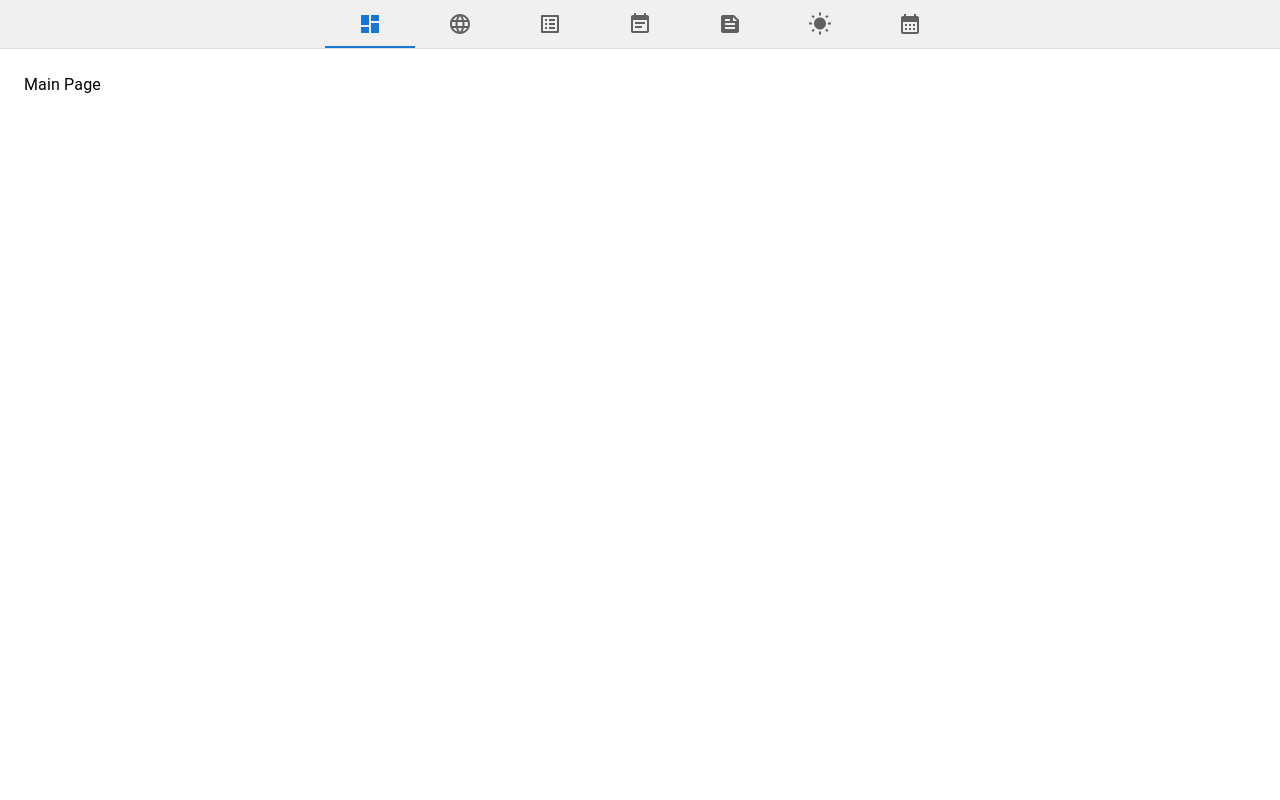
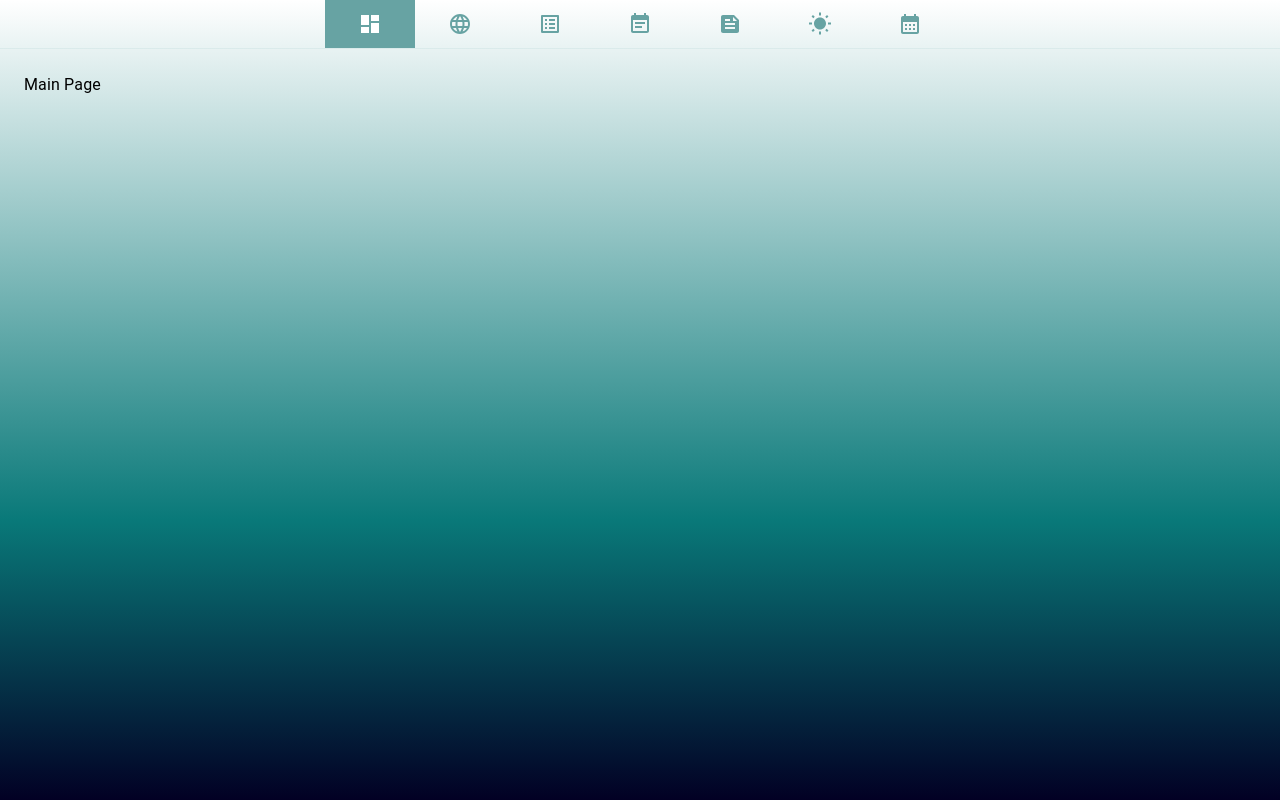
Before and after one commit to VaidasVa/DashboardV2, a React (Vite) app in the folder interface_react/: page / in a window 1280 px wide. Built offline with nearby package versions, Linux system fonts and the light colour scheme.

Commit message:
Main page interface update

```diff
--- a/interface_react/src/App.css
+++ b/interface_react/src/App.css
@@ -1,6 +1,7 @@
 body {
-    width: 100%;
+    width: 100vw;
+    height: 100vh;
     margin: 0;
     padding: 0;
-
+    background: linear-gradient(0deg, rgba(2, 0, 36, 1) 0%, rgba(9, 121, 121, 1) 35%, rgba(0, 212, 255, 0) 100%);
 }
--- a/interface_react/src/App.jsx
+++ b/interface_react/src/App.jsx
@@ -30,20 +30,55 @@ function App() {
         <React.Fragment>
             <Box sx={{width: '100%', typography: 'body1'}}>
                 <TabContext value={value}>
-                    <Box sx={{borderBottom: 1, borderColor: 'divider'}}>
-                        <TabList onChange={handleChange} aria-label="lab label API tabs example"
+                    <Box sx={{
+                        borderBottom: 1, borderColor: 'rgba(103,163,163,0.1)'
+                    }}>
+                        <TabList onChange={handleChange}
+                                 textColor="white"
+                                 indicatorColor="white"
+                                 aria-label="lab label API tabs example"
                                  centered
-                                 inkBarStyle={{background: 'blue'}}
                                  sx={{
-                                     backgroundColor: "#f0f0f0", // Change to your desired color
-                                 }}>
-                            <Tab icon={<DashboardIcon/>} aria-label="dashboard" value="dashboard"/>
-                            <Tab icon={<LanguageIcon/>} aria-label="links" value="links"/>
-                            <Tab icon={<ListAltIcon/>} aria-label="todos" value="todos"/>
-                            <Tab icon={<EventNote/>} aria-label="notes" value="notes"/>
-                            <Tab icon={<Feed/>} aria-label="news" value="news"/>
-                            <Tab icon={<WbSunny/>} aria-label="weather" value="weather"/>
-                            <Tab icon={<CalendarMonth/>} aria-label="calendar" value="calendar"/>
+                                     backgroundColor: 'transparent'
+                                 }}
+                        >
+                            <Tab icon={<DashboardIcon/>} aria-label="dashboard" value="dashboard"
+                                 sx={{
+                                     padding: 0,
+                                     margin: 0,
+                                     backgroundColor: value === "dashboard" ? "rgb(103,163,163)" : "transparent",
+                                     color: value === "dashboard" ? "white" : "rgb(103,163,163)"
+                                 }}/>
+                            <Tab icon={<LanguageIcon/>} aria-label="links" value="links"
+                                 sx={{
+                                     backgroundColor: value === "links" ? "rgb(103,163,163)" : "transparent",
+                                     color: value === "links" ? "white" : "rgb(103,163,163)"
+                                 }}/>
+                            <Tab icon={<ListAltIcon/>} aria-label="todos" value="todos"
+                                 sx={{
+                                     backgroundColor: value === "todos" ? "rgb(103,163,163)" : "transparent",
+                                     color: value === "todos" ? "white" : "rgb(103,163,163)"
+                                 }}/>
+                            <Tab icon={<EventNote/>} aria-label="notes" value="notes"
+                                 sx={{
+                                     backgroundColor: value === "notes" ? "rgb(103,163,163)" : "transparent",
+                                     color: value === "notes" ? "white" : "rgb(103,163,163)"
+                                 }}/>
+                            <Tab icon={<Feed/>} aria-label="news" value="news"
+                                 sx={{
+                                     backgroundColor: value === "news" ? "rgb(103,163,163)" : "transparent",
+                                     color: value === "news" ? "white" : "rgb(103,163,163)"
+                                 }}/>
+                            <Tab icon={<WbSunny/>} aria-label="weather" value="weather"
+                                 sx={{
+                                     backgroundColor: value === "weather" ? "rgb(103,163,163)" : "transparent",
+                                     color: value === "weather" ? "white" : "rgb(103,163,163)"
+                                 }}/>
+                            <Tab icon={<CalendarMonth/>} aria-label="calendar" value="calendar"
+                                 sx={{
+                                     backgroundColor: value === "calendar" ? "rgb(103,163,163)" : "transparent",
+                                     color: value === "calendar" ? "white" : "rgb(103,163,163)"
+                                 }}/>
                         </TabList>
                     </Box>
                     <TabPanel value="dashboard"><Main/></TabPanel>
@@ -53,12 +88,8 @@ function App() {
                     <TabPanel value="news"><News/></TabPanel>
                     <TabPanel value="weather"><Weather/></TabPanel>
                     <TabPanel value="calendar"><Calendar/></TabPanel>
-
                 </TabContext>
-
             </Box>
-
-
         </React.Fragment>
     );
 }
--- /dev/null
+++ b/interface_react/src/components/CSS/main.module.css
@@ -0,0 +1,2 @@
+.container {
+}
--- /dev/null
+++ b/interface_react/src/components/CSS/shared.module.css
@@ -0,0 +1,10 @@
+/*body, body > div {*/
+/*    width: 100%;*/
+/*    height: 100%;*/
+/*    min-height: 100vh;*/
+/*    min-width: 100vw;*/
+/*}*/
+
+.content {
+    /*background-color: #fff;*/
+}
--- a/interface_react/src/components/Main.jsx
+++ b/interface_react/src/components/Main.jsx
@@ -1,11 +1,12 @@
 // eslint-disable-next-line no-unused-vars
 import * as React from 'react';
+import styles from './CSS/shared.module.css';
 
 export default function Main() {
 
     return (
-        <>
+        <div className={styles.content}>
             Main Page
-        </>
+        </div>
     );
 }
```
